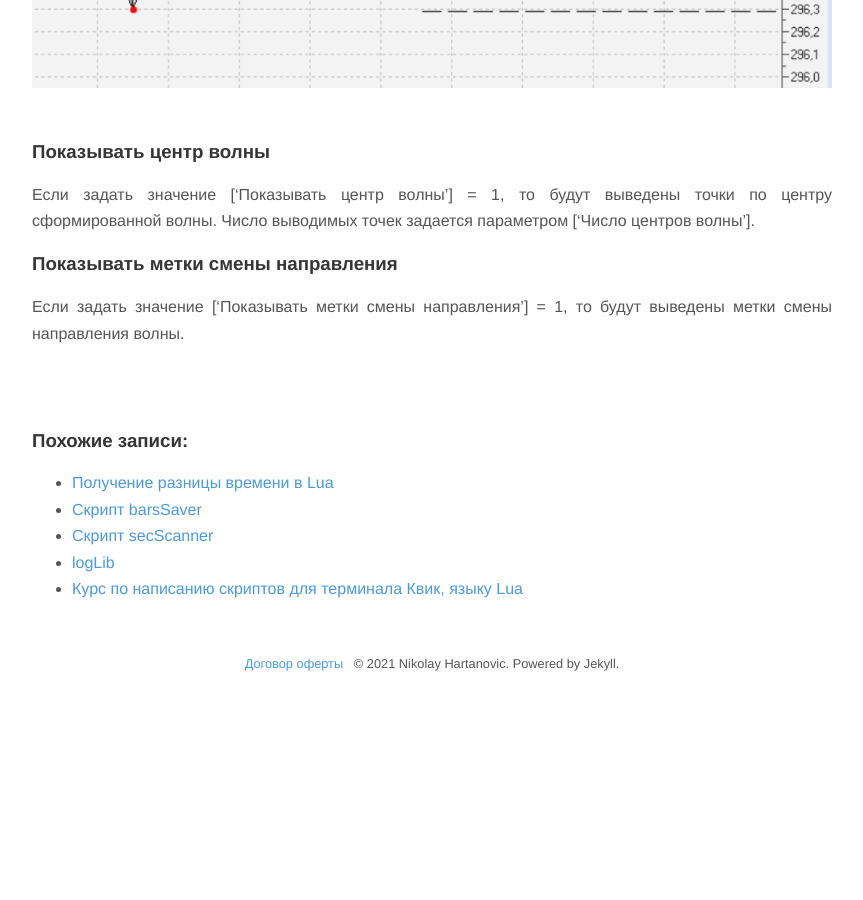
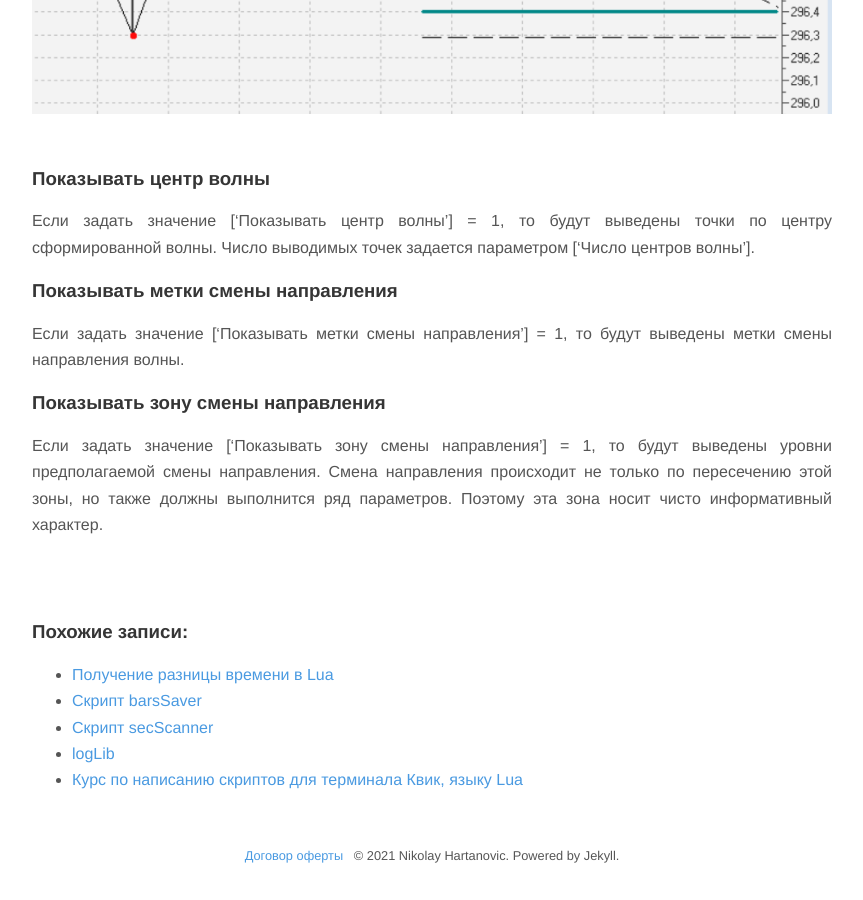
Before and after one commit to nick-nh/nick-nh.github.io, a Jekyll site: the page built from _posts/2021-12-13-zz-algo.md, in a window 1280 px wide and 900 px high, scrolled down 10084 px. Shown: the whole window, without its empty margins (208-1071 px from the left). Built offline with Jekyll 4.4.1, drawn with Linux system fonts in a browser that asks for light colours; nearby versions of some CDN libraries; before the commit the page ends 10793 px from its top, so only the background shows below that; some of the changed text lies outside the part shown.

Commit message:
show_reverse_zone

```diff
--- a/_posts/2021-12-13-zz-algo.md
+++ b/_posts/2021-12-13-zz-algo.md
@@ -35,6 +35,7 @@ tags: [индикатор,lua,qlua,квик,quik]
 - ['Число исторических уровней от вершин']            = 0, -- сколько показывать уровней от вершин для исторических данных
 - ['Показывать центр волны']                          = 1, -- показывать центр движения для вил Эндрюса
 - ['Число центров волны']                             = 3, -- глубина показа COG
+- ['Показывать зону смены направления']               = 0, -- показывать зону смены направления
 - ['Показывать целевую зону']                         = 1, -- показывать целевую зону
 - ['Показывать вилы Эндрюса']                         = 1, -- показывать вилы Эндрюса
 - ['Сдвиг вершин для вил Эндрюса']                    = 1, -- сдвиг вершин вилы Эндрюса
@@ -188,3 +189,8 @@ tags: [индикатор,lua,qlua,квик,quik]
 ### Показывать метки смены направления
 
 Если задать значение ['Показывать метки смены направления'] = 1, то будут выведены метки смены направления волны.
+
+### Показывать зону смены направления
+
+Если задать значение ['Показывать зону смены направления'] = 1, то будут выведены уровни предполагаемой смены направления. Смена направления происходит не только по пересечению этой зоны, но также должны выполнится ряд параметров.
+Поэтому эта зона носит чисто информативный характер.
```
